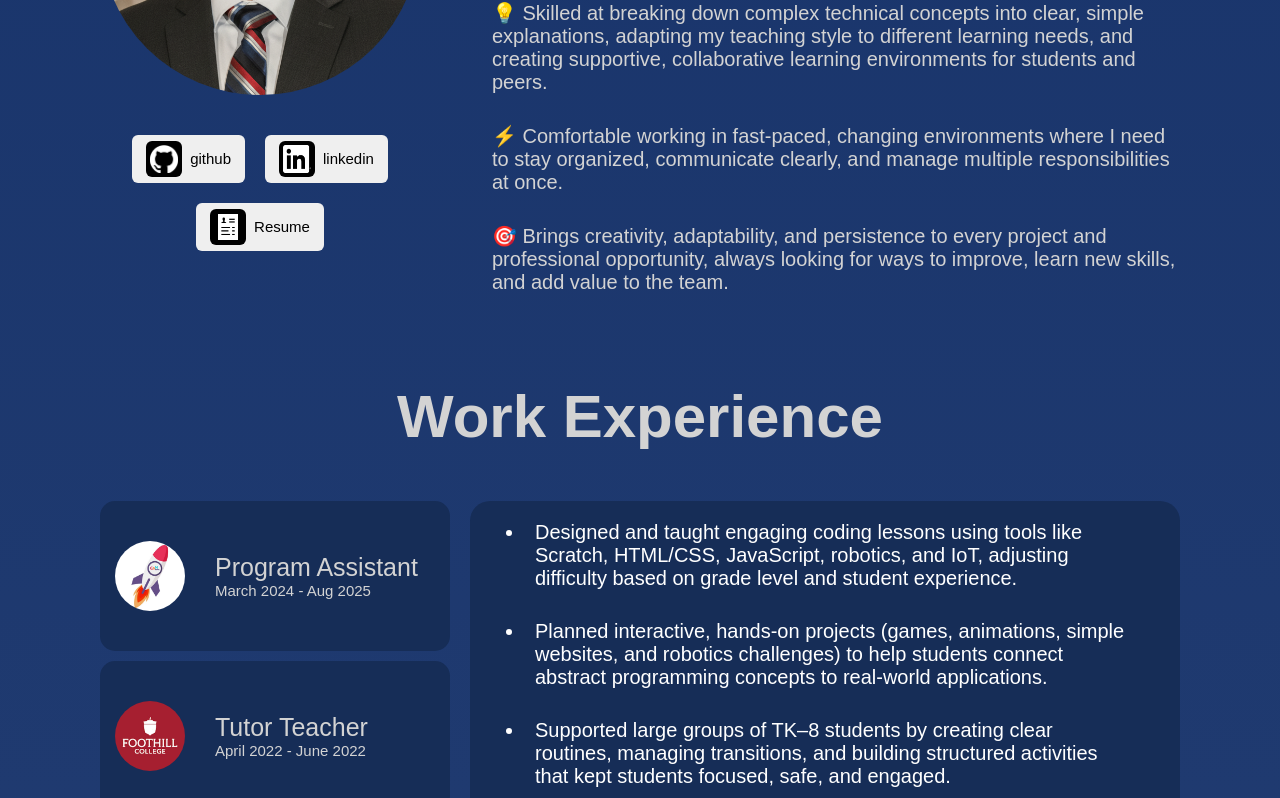
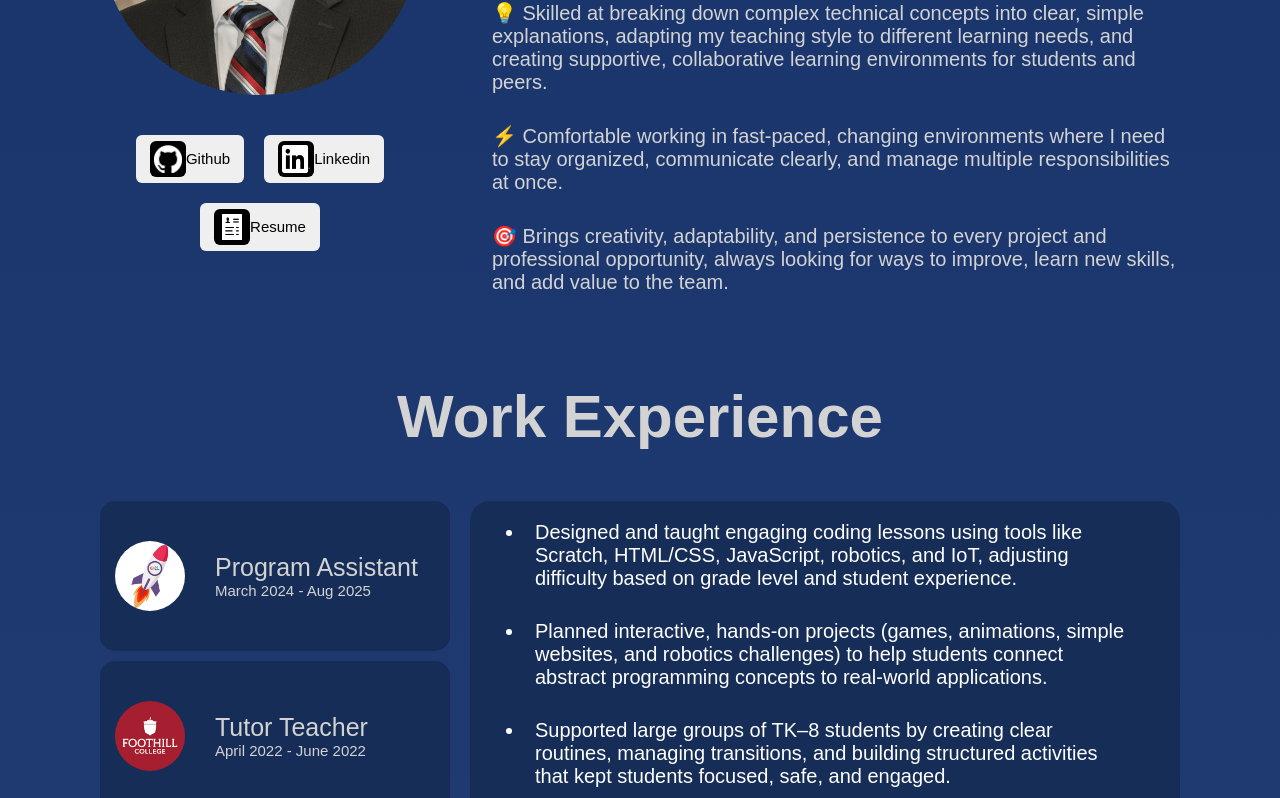
Before and after one commit to Apicad/portfolio-website, a React (Vite) app: page / in a window 1280 px wide. Shown: the part 1340-2138 px from the top of the page. Built offline with nearby package versions, Linux system fonts and the light colour scheme; a web font is replaced by a local one.

Commit message:
fixes the mobile UI design

```diff
--- a/components/about-me/AboutMe.jsx
+++ b/components/about-me/AboutMe.jsx
@@ -9,13 +9,13 @@ const Overview = () => {
   const buttonInformation = [
     {
       id: 1,
-      title: "github",
+      title: "Github",
       img: `${baseUrl}icons/github.png`,
       link: "https://github.com/Apicad",
     },
     {
       id: 2,
-      title: "linkedin",
+      title: "Linkedin",
       img: `${baseUrl}icons/linkedin.png`,
       link: "https://www.linkedin.com/in/abdiel-picado/",
     },
--- a/components/buttons/Buttons.scss
+++ b/components/buttons/Buttons.scss
@@ -13,7 +13,7 @@ button {
   padding: 6px 14px;
   border-radius: 6px;
   border: none;
-  gap: 8px;
+
 
   .image-icon {
     width: 36px;
--- a/components/navbar/Navbar.scss
+++ b/components/navbar/Navbar.scss
@@ -129,13 +129,12 @@
     }
 
     #logo {
-      font-size: 24px;
+      font-size: 50px;
     }
 
     .nav-links {
       width: 200px;
       font-size: 18px;
-      gap: 20px;
     }
   }
 }
--- a/components/work-experiences/Work.scss
+++ b/components/work-experiences/Work.scss
@@ -60,7 +60,7 @@
 @media (max-width: 768px) {
   .tabs-wrapper {
     flex-direction: column;
-    gap: 15px;
+    gap: 5px;
 
     .tab-container {
       flex-direction: row;
@@ -82,7 +82,7 @@
     }
 
     .content {
-      padding: 15px;
+      padding: 40px;
     }
 
     li {
```
